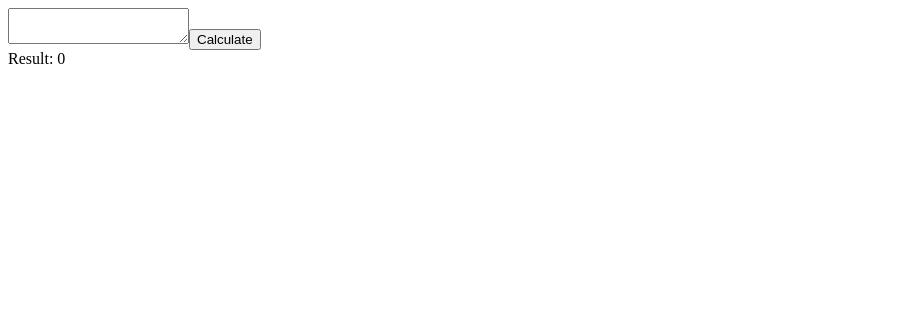
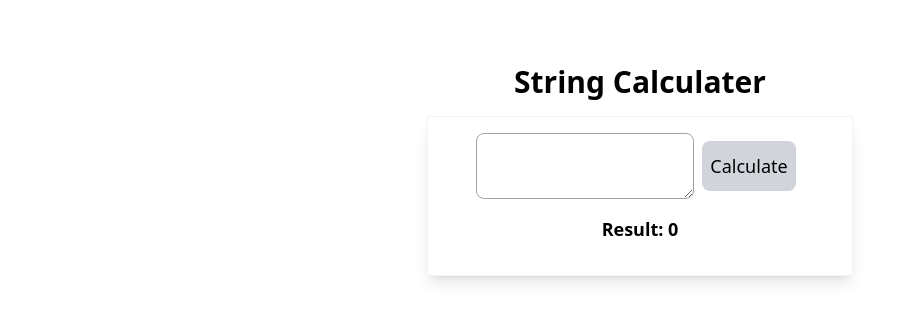
Before and after one commit to ashaaut/string_calculator, a React (Create React App) app: page / in a window 1280 px wide. Shown: the top 322 px of the page, without its empty margins (0-906 px from the left). Built offline with nearby package versions, Linux system fonts and the light colour scheme.

Commit message:
Add tailwind for styling

```diff
--- a/package.json
+++ b/package.json
@@ -35,5 +35,8 @@
       "last 1 firefox version",
       "last 1 safari version"
     ]
+  },
+  "devDependencies": {
+    "tailwindcss": "^3.4.17"
   }
 }
--- a/src/components/App.js
+++ b/src/components/App.js
@@ -15,11 +15,29 @@ function App() {
     }
   };
 
-  return (
-    <div className="App">
-      <textarea onChange={(e) => setInputString(e.target.value)} />
-      <button onClick={handleCalculate}>Calculate</button>
-      {error ? <div>{error}</div> : <div>Result: {sum}</div>}
+   return (
+    <div className="flex flex-col items-center my-16">
+      <h1 className="font-bold text-3xl">String Calculater</h1>
+      <div className="m-4 p-4 flex flex-col items-center border border-gray-100 w-1/3 shadow-lg  ">
+        <div className="flex">
+          <textarea
+            className="border border-gray-400 p-2  rounded-lg"
+            type="text"
+            onChange={(e) => setInputString(e.target.value)}
+          />
+          <button
+            className="bg-gray-300  rounded-lg m-2 px-2 text-lg"
+            onClick={handleCalculate}
+          >
+            Calculate
+          </button>
+        </div>
+        {error ? (
+          <div className="text-red-500 mt-2">{error}</div>
+        ) : (
+          <div className="text-lg font-bold my-4">Result: {sum}</div>
+        )}
+      </div>
     </div>
   );
 }
--- a/src/index.css
+++ b/src/index.css
@@ -0,0 +1,3 @@
+@tailwind base;
+@tailwind components;
+@tailwind utilities;
--- /dev/null
+++ b/tailwind.config.js
@@ -0,0 +1,10 @@
+/** @type {import('tailwindcss').Config} */
+module.exports = {
+  content: [
+    "./src/**/*.{js,jsx,ts,tsx}",
+  ],
+  theme: {
+    extend: {},
+  },
+  plugins: [],
+}
```
Also changed, not shown: 2 other files (tests, documents, lock files or other folders).
